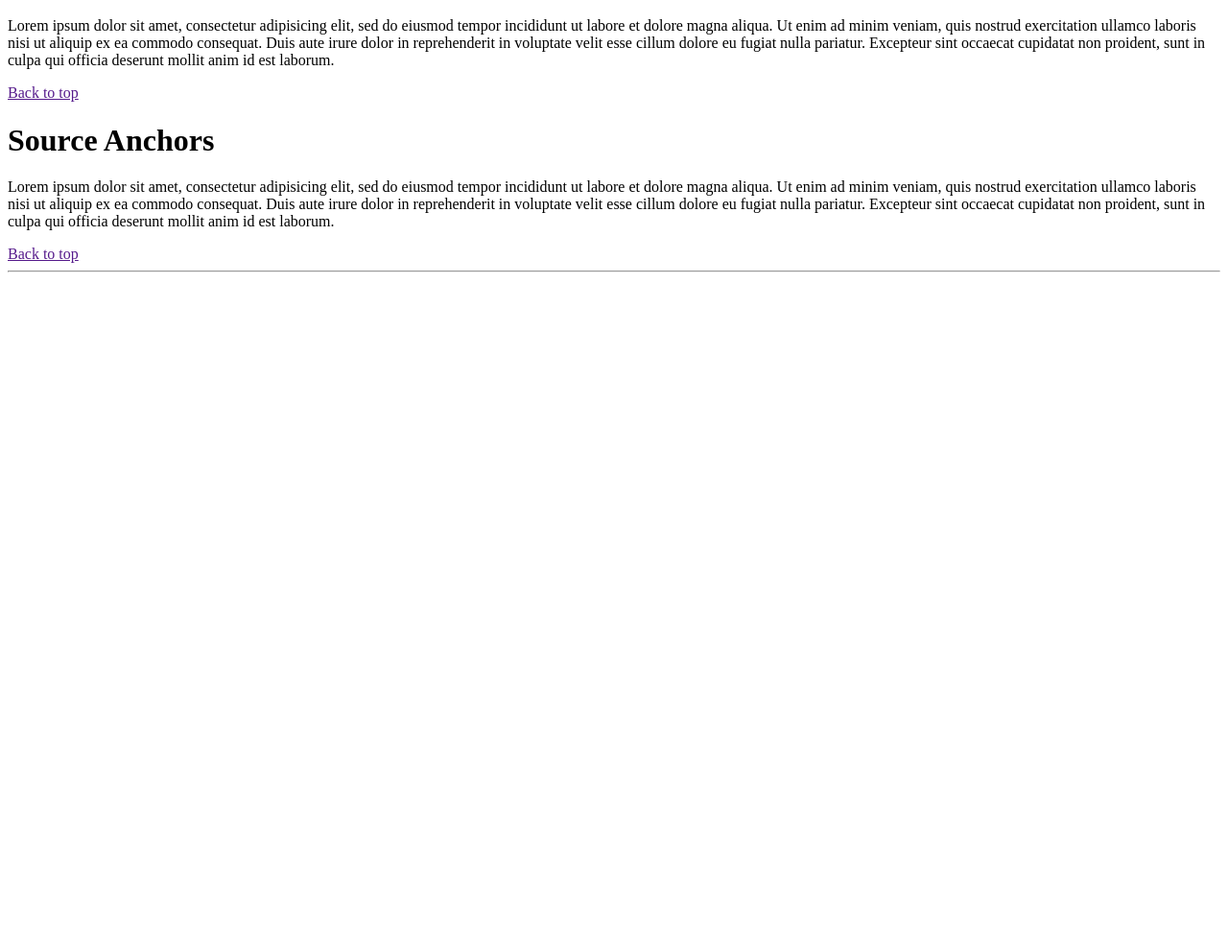
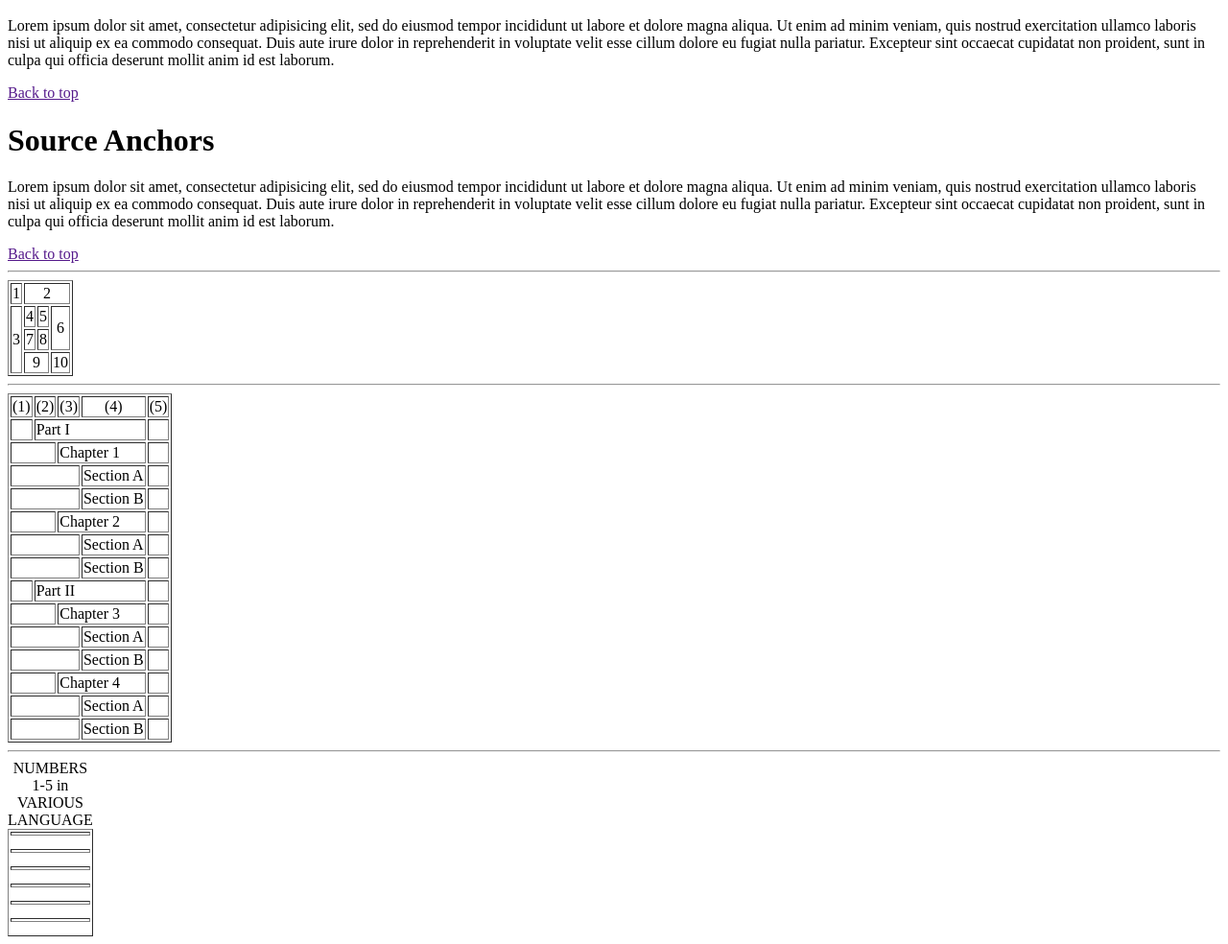
Before and after one commit to hungnee/test, a plain HTML site: page index.html in a window 1280 px wide. Shown: the part 1707-2691 px from the top of the page at 96% size. Before the commit the page ends 1999 px from the top, so only its background shows below. Drawn offline with Linux system fonts and the light colour scheme.

Commit message:
add index.html

```diff
--- a/index.html
+++ b/index.html
@@ -68,8 +68,8 @@
     <hr>
     <!--BAI 5a-->
     <h1>Example Cafe Menu</h1>
-    <a href="">Starters</a>
-    <a href="">Main Courses</a>
+    <a href="">Starters</a> |
+    <a href="">Main Courses</a> |
     <a href="">Deserts</a>
     <h1>Starters</h1>
     <ul>
@@ -126,6 +126,161 @@
     <a href="">Back to top</a>
     <!--END BAI 5b-->
     <hr>
-
+    <!--BAI 6a-->
+    <table style="text-align: center;" border="1">
+        <tr>
+          <td>1</td>
+          <td colspan="3">2</td>
+        </tr>
+        <tr>
+          <td rowspan="3">3</td>
+          <td>4</td>
+          <td>5</td>
+          <td rowspan="2">6</td>
+        </tr>
+        <tr>
+            <td>7</td>
+            <td>8</td>
+        </tr>
+        <tr>
+            <td colspan="2">9</td>
+            <td>10</td>
+        </tr>
+      </table>
+    <!--END BAI 6a-->
+    <hr>
+    <!--BAI 6b-->
+    <table border = "1">
+        <tr>
+            <td>(1)</td>
+            <td>(2)</td>
+            <td>(3)</td>
+            <td style="text-align: center;">(4)</td>
+            <td>(5)</td>
+        </tr>
+        <tr>
+            <td></td>
+            <td colspan="3">Part I</td>
+            <td></td>
+        </tr>
+        <tr>
+            <td colspan="2"></td>
+            <td colspan="2">Chapter 1</td>
+            <td></td>
+        </tr>
+        <tr>
+            <td colspan="3"></td>
+            <td>Section A</td>
+            <td></td>
+        </tr>
+        <tr>
+            <td colspan="3"></td>
+            <td>Section B</td>
+            <td></td>
+        </tr>
+        <tr>
+            <td colspan="2"></td>
+            <td colspan="2">Chapter 2</td>
+            <td></td>
+        </tr>
+        <tr>
+            <td colspan="3"></td>
+            <td>Section A</td>
+            <td></td>
+        </tr>
+        <tr>
+            <td colspan="3"></td>
+            <td>Section B</td>
+            <td></td>
+        </tr>
+        <tr>
+            <td></td>
+            <td colspan="3">Part II</td>
+            <td></td>
+        </tr>
+        <tr>
+            <td colspan="2"></td>
+            <td colspan="2">Chapter 3</td>
+            <td></td>
+        </tr>
+        <tr>
+            <td colspan="3"></td>
+            <td>Section A</td>
+            <td></td>
+        </tr>
+        <tr>
+            <td colspan="3"></td>
+            <td>Section B</td>
+            <td></td>
+        </tr>
+        <tr>
+            <td colspan="2"></td>
+            <td colspan="2">Chapter 4</td>
+            <td></td>
+        </tr>
+        <tr>
+            <td colspan="3"></td>
+            <td>Section A</td>
+            <td></td>
+        </tr>
+        <tr>
+            <td colspan="3"></td>
+            <td>Section B</td>
+            <td></td>
+        </tr>
+    </table>
+    <!--END BAI 6b-->
+    <hr>
+    <!--BAI 6c-->
+    <table border="1">
+        <caption> NUMBERS 1-5 in VARIOUS LANGUAGE </caption>
+        <td>
+            <tr></tr>
+            <tr></tr>
+            <tr></tr>
+            <tr></tr>
+            <tr></tr>
+            <tr></tr>
+        </td>
+        <td>
+            <tr></tr>
+            <tr></tr>
+            <tr></tr>
+            <tr></tr>
+            <tr></tr>
+            <tr></tr>
+        </td>
+        <td>
+            <tr></tr>
+            <tr></tr>
+            <tr></tr>
+            <tr></tr>
+            <tr></tr>
+            <tr></tr>
+        </td>
+        <td>
+            <tr></tr>
+            <tr></tr>
+            <tr></tr>
+            <tr></tr>
+            <tr></tr>
+            <tr></tr></td>
+        <td>
+            <tr></tr>
+            <tr></tr>
+            <tr></tr>
+            <tr></tr>
+            <tr></tr>
+            <tr></tr>
+        </td>
+        <td>
+            <tr></tr>
+            <tr></tr>
+            <tr></tr>
+            <tr></tr>
+            <tr></tr>
+            <tr></tr>
+        </td>
+    </table>
 </body>
 </html>
```
